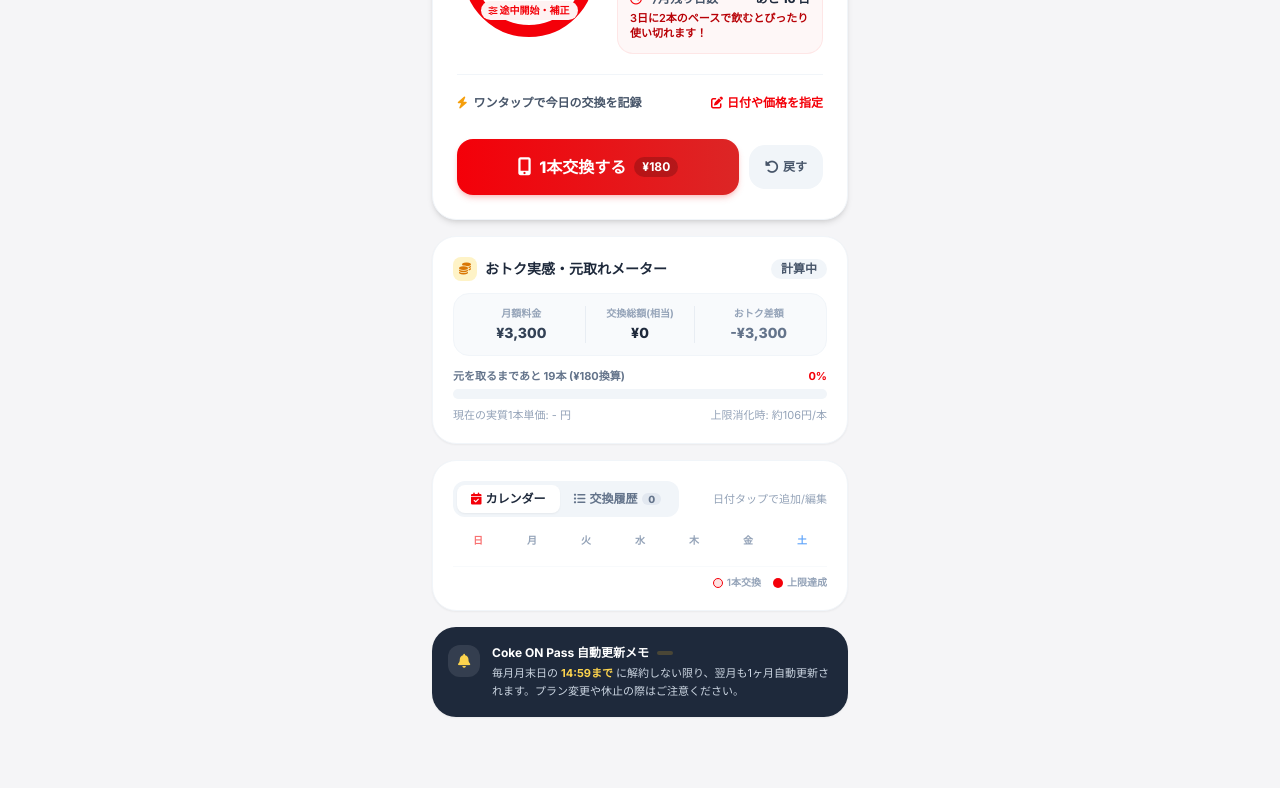
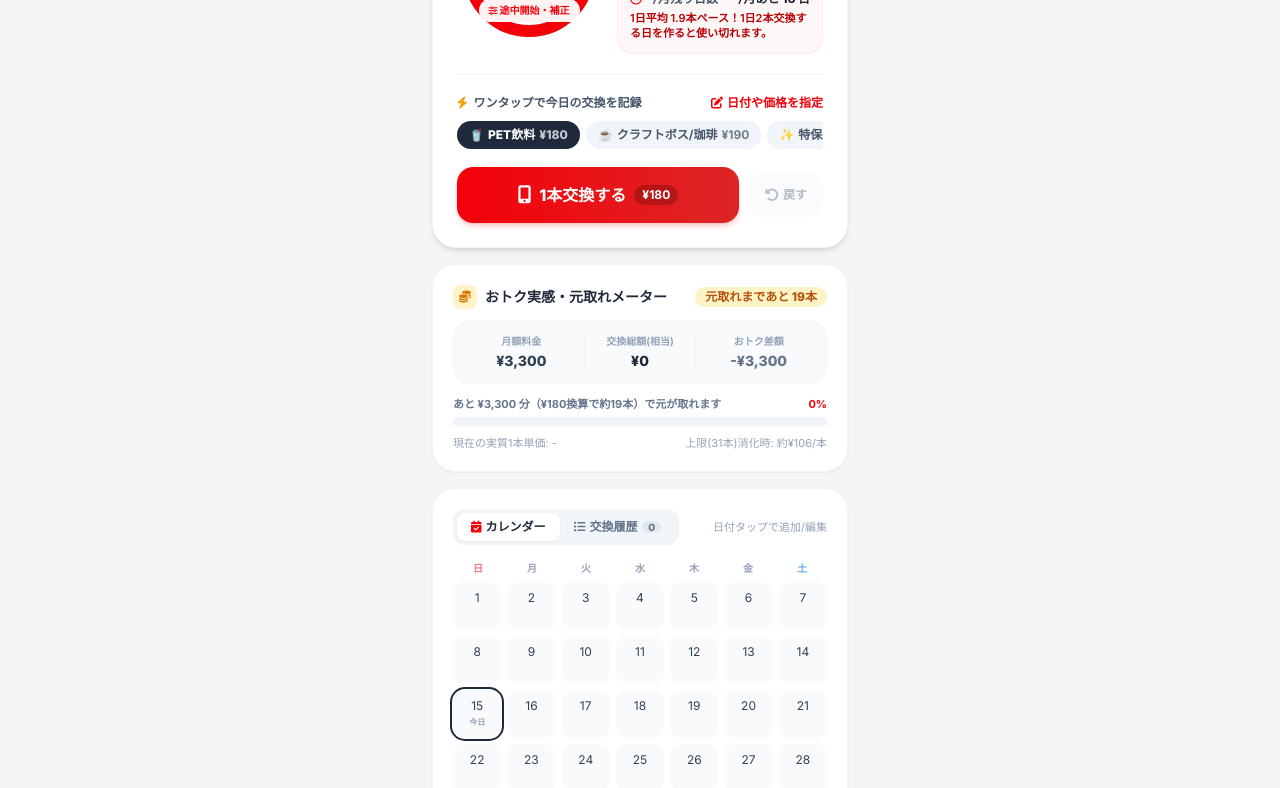
Before and after one commit to Afumarus/Coke-on, a plain HTML site: page index.html in a window 1280 px wide. Shown: the part 288-1076 px from the top of the page. Drawn offline with nearby package versions, Linux system fonts and the light colour scheme.

Commit message:
Implement state loading and quick preset rendering
Added loadState function to restore state from local storage and renderQuickPresets function for quick drink preset rendering.

```diff
--- a/index.html
+++ b/index.html
@@ -163,7 +163,7 @@
                             <span class="text-xs font-bold text-slate-500">本</span>
                         </div>
                         <span id="used-ratio-label" class="text-[10px] font-semibold text-slate-400 mt-0.5">交換済: 0 / 31</span>
-                        <button onclick="openSettingsModal(true)" class="mt-1 text-[10px] font-bold text-coke-red bg-red-50 hover:bg-red-100 px-2 py-0.5 rounded-full transition flex items-center gap-0.5">
+                        <button type="button" onclick="openSettingsModal(true)" class="mt-1 text-[10px] font-bold text-coke-red bg-red-50 hover:bg-red-100 active:bg-red-200 px-2.5 py-1 rounded-full transition flex items-center gap-0.5 cursor-pointer relative z-10">
                             <i class="fa-solid fa-sliders text-[9px]"></i>途中開始・補正
                         </button>
                     </div>
@@ -591,6 +591,56 @@
             setupAutoMonthRollover();
         };
 
+        // ローカルストレージから読み込み（欠損していた関数を完全復元）
+        function loadState() {
+            try {
+                const raw = localStorage.getItem(STORAGE_KEY);
+                if (raw) {
+                    const parsed = JSON.parse(raw);
+                    if (parsed && typeof parsed === 'object') {
+                        state = {
+                            ...state,
+                            ...parsed,
+                            plan: { ...state.plan, ...(parsed.plan || {}) },
+                            logsByMonth: parsed.logsByMonth || {},
+                            offsetsByMonth: parsed.offsetsByMonth || {}
+                        };
+                    }
+                }
+            } catch (e) {
+                console.error('Failed to load state:', e);
+            }
+        }
+
+        // クイックドリンクプリセット描画
+        function renderQuickPresets() {
+            const container = document.getElementById('quick-drink-presets');
+            if (!container) return;
+            container.innerHTML = '';
+
+            QUICK_PRESETS.forEach((preset, idx) => {
+                const isSelected = idx === state.selectedPresetIndex;
+                const btn = document.createElement('button');
+                btn.type = 'button';
+                btn.onclick = () => {
+                    state.selectedPresetIndex = idx;
+                    saveState();
+                    renderQuickPresets();
+                };
+                btn.className = isSelected
+                    ? 'flex-shrink-0 px-3 py-1.5 rounded-full text-xs font-extrabold bg-slate-800 text-white shadow-xs transition flex items-center gap-1'
+                    : 'flex-shrink-0 px-3 py-1.5 rounded-full text-xs font-bold bg-slate-100 hover:bg-slate-200 text-slate-600 transition flex items-center gap-1';
+                btn.innerHTML = `<span>${preset.icon}</span><span>${preset.label}</span><span class="opacity-75">¥${preset.price}</span>`;
+                container.appendChild(btn);
+            });
+
+            const activePreset = QUICK_PRESETS[state.selectedPresetIndex] || QUICK_PRESETS[0];
+            const badge = document.getElementById('selected-preset-badge');
+            if (badge) {
+                badge.textContent = `¥${activePreset.price}`;
+            }
+        }
+
         // 日付・月またぎ自動検知（タブを開きっぱなしでも12月になったら自動切替）
         function setupAutoMonthRollover() {
             const checkRollover = () => {
@@ -616,10 +666,6 @@
                 if (document.visibilityState === 'visible') checkRollover();
             });
             setInterval(checkRollover, 60000);
-        }
-            } catch (e) {
-                console.error('Failed to load state:', e);
-            }
         }
 
         // ローカルストレージへ保存
```
